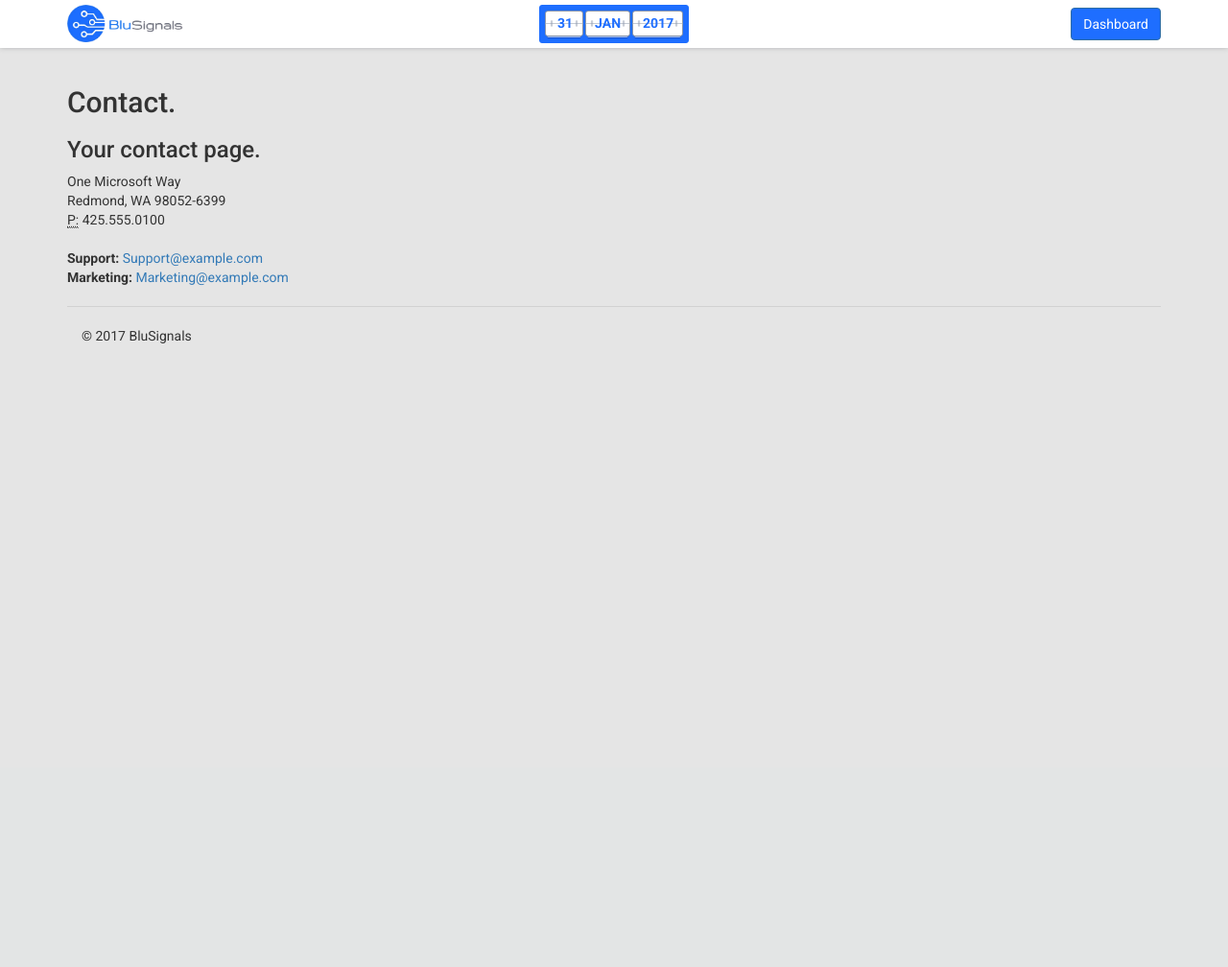
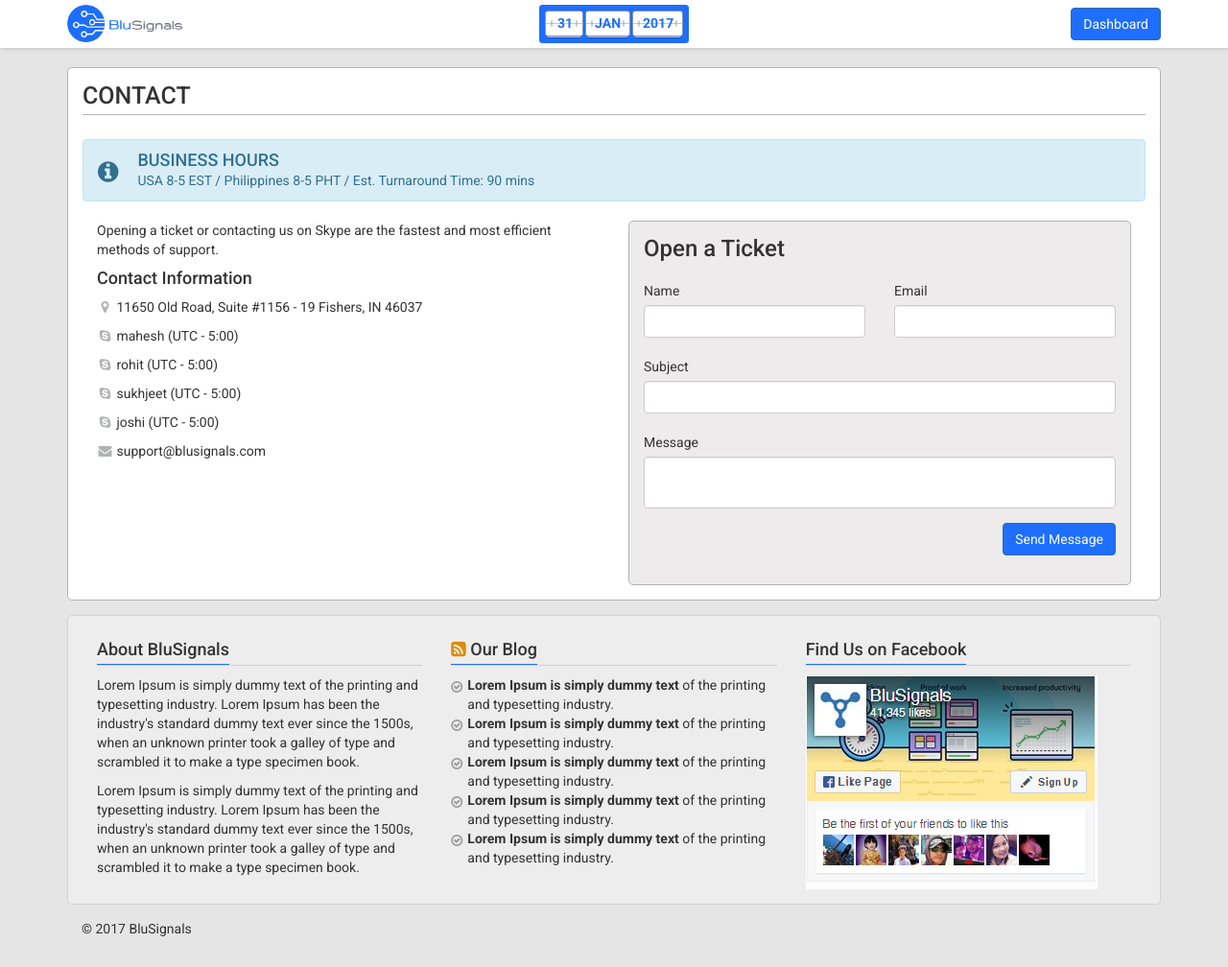
Before and after one commit to rd00009/MainBlueSignal, an ASP.NET MVC app: page /Home/Contact in a window 1280 px wide. Shown: the whole page at 96% size. Before the commit the page ends 358 px from the top, so only its background shows below. Run offline with ASP.NET Core 8 and stand-ins for ASP.NET MVC 5, Linux system fonts and the light colour scheme; the project's own start-up code is not run, and a stand-in starts its controllers and pages; some libraries are stand-ins or nearby versions; some web fonts are replaced.

Commit message:
Yes Commit these

```diff
--- a/BlueSignal/Content/Site.css
+++ b/BlueSignal/Content/Site.css
@@ -17,8 +17,8 @@ body {
 }
 
 /* Set width on the form input elements since they're 100% wide by default */
-input,
+/*input,
 select,
 textarea {
     max-width: 280px;
-}
+}*/
--- a/BlueSignal/Content/style.css
+++ b/BlueSignal/Content/style.css
@@ -337,3 +337,25 @@ hr{border-color:#d1d1d1; }
 .help_content .option_icons i{color:#fff; margin-left:12px; cursor:pointer;}
 
 .help_content .accordion .panel{margin-bottom:15px;}
+
+.contact{background:#fff; border:1px solid #b2b3b4; border-radius:5px; padding:15px; float:left; width:100%;}
+.contact h2{margin:0 0 25px 0; border-bottom:1px solid #b2b3b4; padding-bottom:5px; font-size:25px; text-transform:uppercase;}
+.contact .fa-info-circle{font-size:25px; margin:16px 20px 0 20px; float:left;}
+
+.contact .alert h4{margin:6px 0 2px;}
+.contact .alert p{margin-bottom:6px;}
+
+.address{list-style:none; padding:0; margin:5px 0 10px;}
+.address i{color:#b2b3b4; width:17px; text-align:center;}
+
+.ticket_form{background:#edebeb; border:1px solid #b2b3b4; border-radius:5px; padding:15px;}
+.ticket_form h3{margin:0 0 15px;}
+.ticket_form textarea{resize:none;}
+
+.company_info{float:left; width:100%; background:#ededed; border:1px solid #d1d1d1; padding:15px; margin:15px 0; border-radius:5px;}
+.company_info h4{border-bottom:1px solid #d1d1d1; position:relative; height:27px;}
+.company_info h4 span{border-bottom:1px solid #1f6df7; padding-bottom:6px; display:inline-block; position:absolute; top:0; left:0;}
+
+.company_info .fa-rss-square{color:#dc8b0a;}
+.company_info .blog_list{list-style:none; padding:0;}
+.company_info .blog_list i{float:left; margin:5px 5px 10px 0; color:#9e9fa0;}
--- a/BlueSignal/Views/Help/Index.cshtml
+++ b/BlueSignal/Views/Help/Index.cshtml
@@ -6,7 +6,9 @@
 
     <div class="need_more_help">
         <h4>Need more help? <span>Can't find what you're looking for? We'd love to talk.</span></h4>
-        <button class="btn btn-primary pull-right">Submit a ticket</button>
+        @*<button class="btn btn-primary pull-right"></button>*@
+
+        @Html.ActionLink("Submit a ticket", "Contact", "Home",null, new { @class = "btn btn-primary pull-right" })
     </div>
     <div class="help_videos">
         <h4><span>Walk</span>through Videos</h4>
--- a/BlueSignal/Views/Home/Contact.cshtml
+++ b/BlueSignal/Views/Home/Contact.cshtml
@@ -1,10 +1,101 @@
 @{
     ViewBag.Title = "Contact";
 }
-<h2>@ViewBag.Title.</h2>
-<h3>@ViewBag.Message</h3>
 
-<address>
+@*<h3>@ViewBag.Message</h3>*@
+<div class="contact">
+    <h2>@ViewBag.Title</h2>
+    <div class="alert alert-info">
+        <div class="row">
+            <i class="fa fa-info-circle" aria-hidden="true"></i>
+            <div>
+                <h4>BUSINESS HOURS</h4>
+                <p>USA 8-5 EST / Philippines 8-5 PHT / Est. Turnaround Time: 90 mins</p>
+            </div>
+        </div>
+
+    </div>
+    <div class="col-sm-6">
+        <p>Opening a ticket or contacting us on Skype are the fastest and most efficient methods of support.</p>
+        <h4>Contact Information</h4>
+        <ul class="address">
+            <li>
+                <p><i class="fa fa-map-marker" aria-hidden="true"></i> 11650 Old Road, Suite #1156 - 19 Fishers, IN 46037</p>
+            </li>
+            <li>
+                <p><i class="fa fa-skype" aria-hidden="true"></i> mahesh (UTC - 5:00)</p>
+            </li>
+            <li>
+                <p><i class="fa fa-skype" aria-hidden="true"></i> rohit (UTC - 5:00)</p>
+            </li>
+            <li>
+                <p><i class="fa fa-skype" aria-hidden="true"></i> sukhjeet (UTC - 5:00)</p>
+            </li>
+            <li>
+                <p><i class="fa fa-skype" aria-hidden="true"></i> joshi (UTC - 5:00)</p>
+            </li>
+            <li>
+                <p><i class="fa fa-envelope" aria-hidden="true"></i> support@blusignals.com</p>
+            </li>
+        </ul>
+    </div>
+    <div class="col-sm-6">
+        <div class="ticket_form">
+            <h3>Open a Ticket</h3>
+            <div class="form-group row">
+                <div class="col-sm-6">
+                    <label>Name</label>
+                    <input type="text" class="form-control" />
+                </div>
+                <div class="col-sm-6">
+                    <label>Email</label>
+                    <input type="text" class="form-control" />
+                </div>
+            </div>
+            <div class="form-group row">
+                <div class="col-sm-12">
+                    <label>Subject</label>
+                    <input type="text" class="form-control" />
+                </div>
+            </div>
+            <div class="form-group row">
+                <div class="col-sm-12">
+                    <label>Message</label>
+                    <textarea class="form-control"></textarea>
+                </div>
+            </div>
+            <div class="form-group row">
+                <div class="col-sm-12">
+                    <input type="button" class="btn btn-primary pull-right" value="Send Message" />
+                </div>
+            </div>
+        </div>
+    </div>
+
+</div>
+
+<div class="company_info">
+    <div class="col-sm-4">
+        <h4><span>About BluSignals</span></h4>
+        <p>Lorem Ipsum is simply dummy text of the printing and typesetting industry. Lorem Ipsum has been the industry's standard dummy text ever since the 1500s, when an unknown printer took a galley of type and scrambled it to make a type specimen book.</p>
+        <p>Lorem Ipsum is simply dummy text of the printing and typesetting industry. Lorem Ipsum has been the industry's standard dummy text ever since the 1500s, when an unknown printer took a galley of type and scrambled it to make a type specimen book.</p>
+    </div>
+    <div class="col-sm-4">
+        <h4><span><i class="fa fa-rss-square" aria-hidden="true"></i> Our Blog</span></h4>
+        <ul class="blog_list">
+            <li><i class="fa fa-check-circle-o" aria-hidden="true"></i> <span><strong>Lorem Ipsum is simply dummy text</strong> of the printing and typesetting industry.</span></li>
+            <li><i class="fa fa-check-circle-o" aria-hidden="true"></i> <span><strong>Lorem Ipsum is simply dummy text</strong> of the printing and typesetting industry.</span></li>
+            <li><i class="fa fa-check-circle-o" aria-hidden="true"></i> <span><strong>Lorem Ipsum is simply dummy text</strong> of the printing and typesetting industry.</span></li>
+            <li><i class="fa fa-check-circle-o" aria-hidden="true"></i> <span><strong>Lorem Ipsum is simply dummy text</strong> of the printing and typesetting industry.</span></li>
+            <li><i class="fa fa-check-circle-o" aria-hidden="true"></i> <span><strong>Lorem Ipsum is simply dummy text</strong> of the printing and typesetting industry.</span></li>
+        </ul>
+    </div>
+    <div class="col-sm-4">
+        <h4><span>Find Us on Facebook</span></h4>
+        <img src="~/images/fb_fans.png" />
+    </div>
+    </div>
+@*<address>
         One Microsoft Way<br />
         Redmond, WA 98052-6399<br />
         <abbr title="Phone">P:</abbr>
@@ -14,4 +105,4 @@
     <address>
         <strong>Support:</strong>   <a href="mailto:Support@example.com">Support@example.com</a><br />
         <strong>Marketing:</strong> <a href="mailto:Marketing@example.com">Marketing@example.com</a>
-</address>
+    </address>*@
```
Also changed, not shown: BlueSignal/images/fb_fans.png (added), README.md (added). Lines whose indentation alone changed are shown as unchanged.
